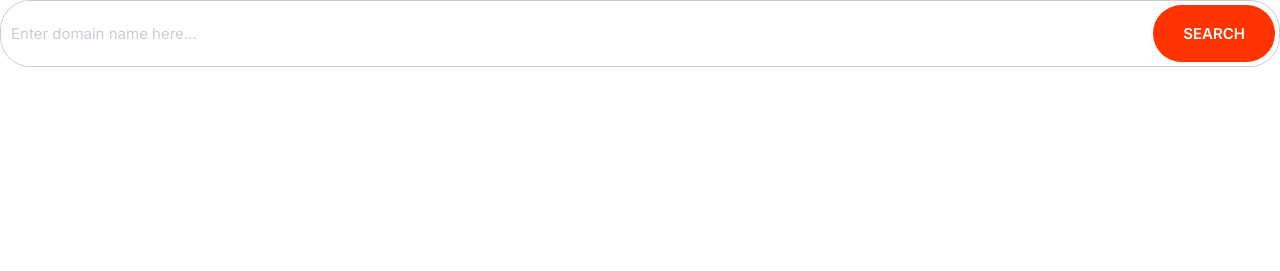
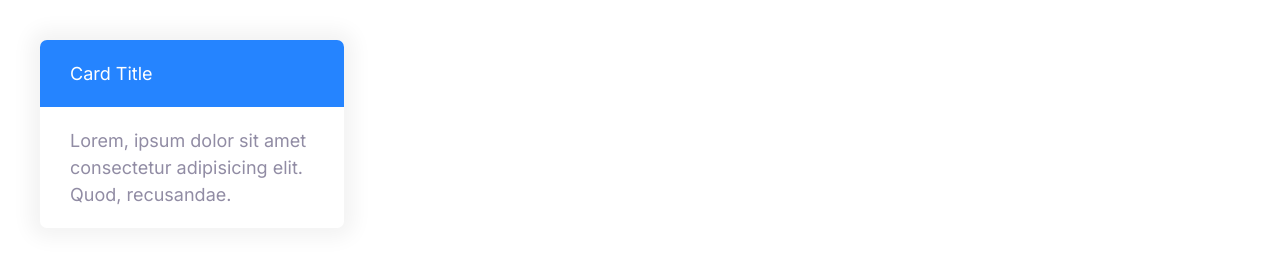
Before and after one commit to JamieNewson/mywebsitemoshify, a plain HTML site: page index.html in a window 1280 px wide. Drawn offline with Linux system fonts and the light colour scheme.

Commit message:
Build card elements.

```diff
--- a/css/styles.css
+++ b/css/styles.css
@@ -270,3 +270,25 @@ a {
     font-size: 1.5rem;
   }
 }
+
+/* Card */
+.card {
+  border-radius: 7px;
+  box-shadow: 0 0 20px 10px #f3f3f3;
+  overflow: hidden;
+}
+
+.card__header,
+.card__body {
+  padding: 2rem 3rem;
+}
+
+.card--primary .card__header {
+  background: var(--color-primary);
+  color: white;
+}
+
+.card--secondary .card__header {
+  background: var(--color-secondary);
+  color: white;
+}
--- a/index.html
+++ b/index.html
@@ -14,13 +14,14 @@
     <link rel="stylesheet" href="css/styles.css" />
   </head>
   <body>
-    <div class="input-group">
-      <input
-        class="input"
-        type="text"
-        placeholder="Enter domain name here..."
-      />
-      <button class="btn btn--accent">Search</button>
+    <div style="width: 30%; padding: 4rem">
+      <div class="card card--primary">
+        <header class="card__header">Card Title</header>
+        <div class="card__body">
+          Lorem, ipsum dolor sit amet consectetur adipisicing elit. Quod,
+          recusandae.
+        </div>
+      </div>
     </div>
   </body>
 </html>
```
Also changed, not shown: components/cards.html (added, +6 -0 lines).
